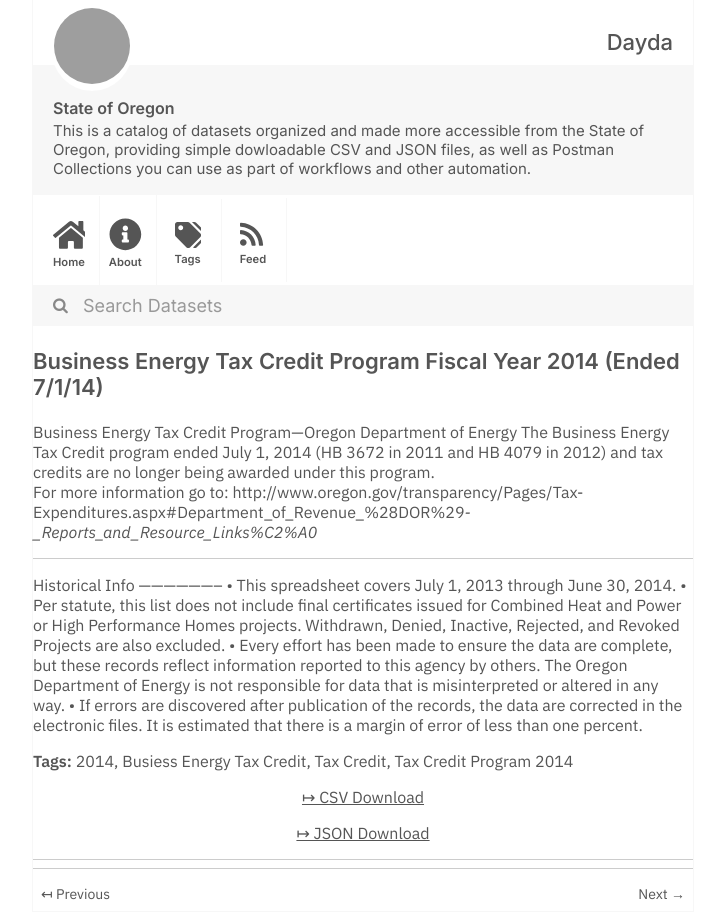
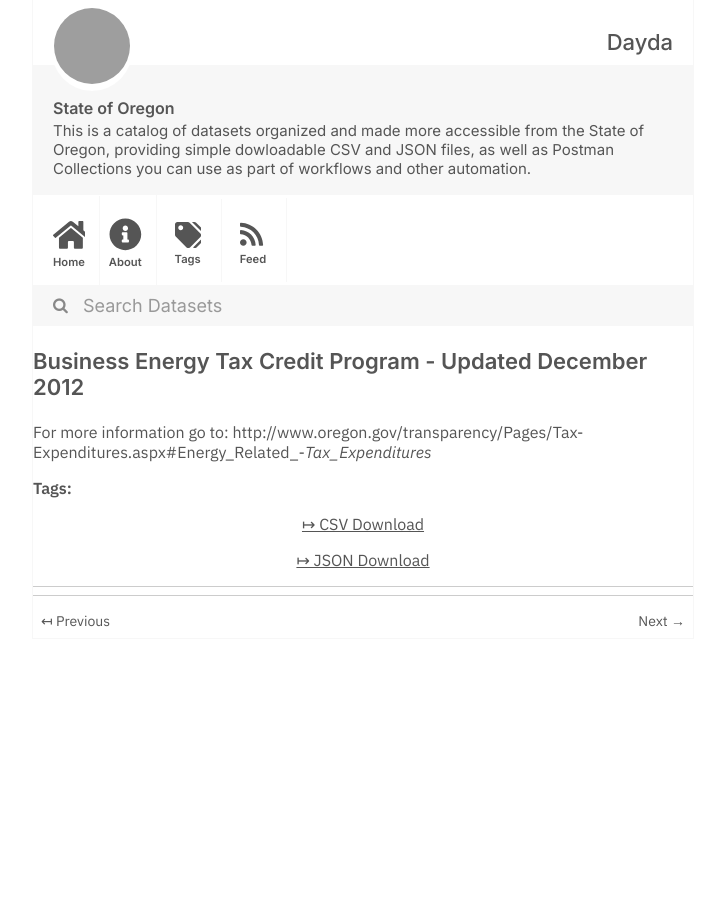
Before and after one commit to dayda-entities/state-of-oregon, a Jekyll site: the page built from _posts/2020-11-10-business-energy-tax-credit-pro.md, in a window 1280 px wide, cut to the strip 0-912 px from the top of the page. Shown: the whole strip, without its empty margins (277-1001 px from the left). Built offline with Jekyll 4.4.1, drawn with Linux system fonts in a browser that asks for light colours; grey boxes are pictures that could not be loaded.

Commit message:
Publish Data

```diff
--- a/_posts/2020-11-10-business-energy-tax-credit-pro.md
+++ b/_posts/2020-11-10-business-energy-tax-credit-pro.md
@@ -1,28 +1,15 @@
 ---
-title: Business Energy Tax Credit Program Fiscal Year 2014 (Ended 7/1/14)
-created: '2020-11-10T17:23:01.299664'
-modified: '2020-11-10T17:23:01.299675'
+title: Business Energy Tax Credit Program - Updated December 2012
+created: '2020-11-10T17:22:52.443880'
+modified: '2020-11-10T17:22:52.443890'
 state: active
 type: dataset
-tags:
-  - '2014'
-  - Busiess Energy Tax Credit
-  - Tax Credit
-  - Tax Credit Program 2014
+tags: []
 groups:
   - Local Government
-csv_url: 'https://data.oregon.gov/api/views/rzct-chc3/rows.csv?accessType=DOWNLOAD'
-json_url: 'https://data.oregon.gov/api/views/rzct-chc3/rows.json?accessType=DOWNLOAD'
+csv_url: 'https://data.oregon.gov/api/views/ns7w-5eer/rows.csv?accessType=DOWNLOAD'
+json_url: 'https://data.oregon.gov/api/views/ns7w-5eer/rows.json?accessType=DOWNLOAD'
 layout: post
 
 ---
-Business Energy Tax Credit Program—Oregon Department of Energy  The Business Energy Tax Credit program ended July 1, 2014  (HB 3672 in 2011 and HB 4079 in 2012) and tax credits are no longer being awarded under this program.
-For more information go to: http://www.oregon.gov/transparency/Pages/Tax-Expenditures.aspx#Department_of_Revenue_%28DOR%29_-_Reports_and_Resource_Links%C2%A0_
-
-------------------
-Historical Info
---------------------
-•	This spreadsheet covers July 1, 2013 through June 30, 2014.
-•	Per statute, this list does not include final certificates issued for Combined Heat and Power or High Performance Homes projects. Withdrawn, Denied, Inactive, Rejected, and Revoked Projects are also excluded.
-•	Every effort has been made to ensure the data are complete, but these records reflect information reported to this agency by others. The Oregon Department of Energy is not responsible for data that is misinterpreted or altered in any way.
-•	If errors are discovered after publication of the records, the data are corrected in the electronic files.  It is estimated that there is a margin of error of less than one percent.
+For more information go to: http://www.oregon.gov/transparency/Pages/Tax-Expenditures.aspx#Energy_Related_-_Tax_Expenditures_
```
